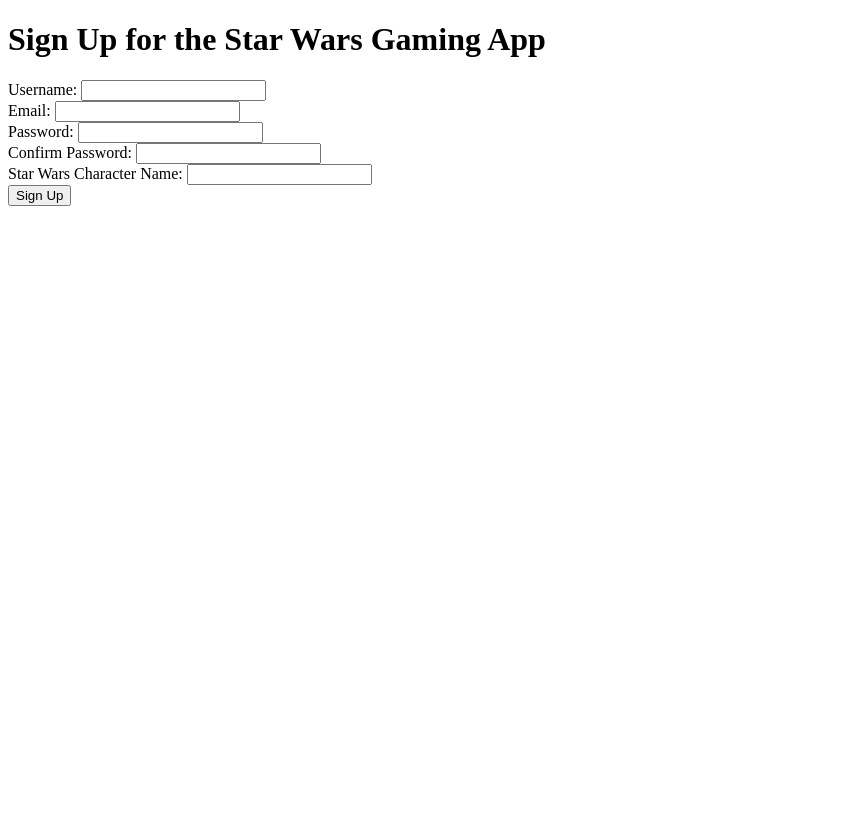
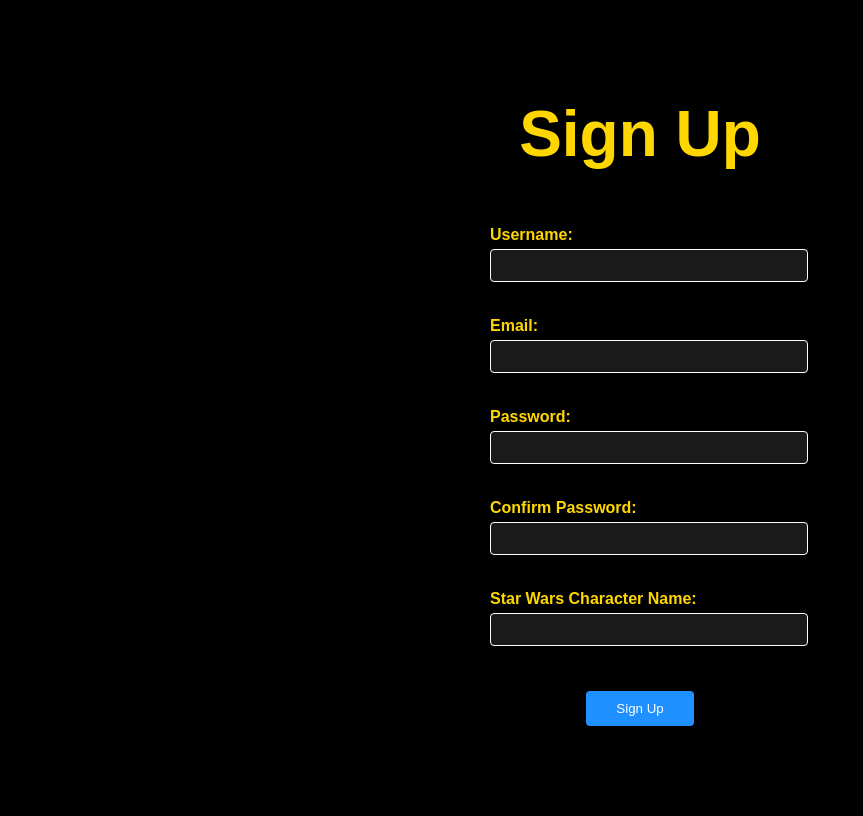
Before and after one commit to UCCS-CS4300-5300/group4-fall2023, a Django app: template myproject/Starwars/templates/signupPage.html in a window 1280 px wide. Shown: the whole page, without its empty margins (0-863 px from the left). Before the commit the page ends 206 px from the top, so only its background shows below. Run offline with Django 3.2, Linux system fonts and the light colour scheme; the template is opened without the code that fills it, so the values that code supplies are empty.

Commit message:
some styles added

```diff
--- a/myproject/Starwars/templates/home.html
+++ b/myproject/Starwars/templates/home.html
@@ -1,6 +1,7 @@
 <!DOCTYPE html>
 <html lang="en">
 <head>
+    <link rel="stylesheet" type="text/css" href="styles.css">
     <meta charset="UTF-8">
     <meta name="viewport" content="width=device-width, initial-scale=1.0">
     <title>Document</title>
--- a/myproject/Starwars/templates/login.html
+++ b/myproject/Starwars/templates/login.html
@@ -2,6 +2,7 @@
 
 <html>
     <head>
+        <link rel="stylesheet" type="text/css" href="styles.css">
         <meta charset="utf-8">
         <meta http-equiv="X-UA-Compatible" content="IE=edge">
         <title></title>
@@ -10,10 +11,10 @@
         <link rel="stylesheet" href="login.css">
     </head>
     <body>
+    <h1>Star Wars</h1>
 
             <form action="success.html">
                 <table>
-                    <caption>Star Wars</caption>
                     <tr>
                         <td><label for="username">User Name : </label></td>
                         <td><input class="blank" type="text" id="username" value="" name="username" placeholder="enter the username"></td>
--- a/myproject/Starwars/templates/signupPage.html
+++ b/myproject/Starwars/templates/signupPage.html
@@ -1,12 +1,13 @@
 <!DOCTYPE html>
 <html lang="en">
 <head>
+    <link rel="stylesheet" type="text/css" href="styles.css">
     <meta charset="UTF-8">
     <meta name="viewport" content="width=device-width, initial-scale=1.0">
     <title>Star Wars Gaming App - Sign Up</title>
 </head>
 <body>
-    <h1>Sign Up for the Star Wars Gaming App</h1>
+    <h1>Sign Up</h1>
     <form action="registration_process.php" method="post">
         <label for="username">Username:</label>
         <input type="text" id="username" name="username" required>
--- /dev/null
+++ b/myproject/Starwars/templates/styles.css
@@ -0,0 +1,157 @@
+.main {
+    display: flex;
+    justify-content: center;
+    align-items: center;
+    height: 100vh;
+}
+
+/* Overall Theme */
+body {
+    background-color: #000;
+    color: #FFF;
+    font-family: 'Arial', sans-serif;
+    /* background-image: url('path_to_starry_background.jpg'); Replace with a starry background */
+    background-size: cover;
+    background-repeat: no-repeat;
+    display: flex;
+    flex-direction: column;
+    align-items: center;
+    justify-content: center;
+    height: 100vh;
+}
+
+h1 {
+    font-size: 4em;
+    color: #FFD700; /* gold color similar to Star Wars opening crawl */
+    text-shadow: 2px 2px 4px rgba(0, 0, 0, 0.5);
+    margin-bottom: 20px;
+}
+
+/* Form & Table Styles */
+form {
+    background-color: rgba(0, 0, 0, 0.7); /* semi-transparent black */
+    padding: 20px;
+    border-radius: 8px;
+    box-shadow: 2px 2px 4px rgba(0, 0, 0, 0.5);
+}
+
+table {
+    width: 100%;
+    border-collapse: collapse;
+    margin-bottom: 20px;
+}
+
+table, th, td {
+    border: 1px solid #FFF;
+}
+
+td {
+    padding: 10px;
+}
+
+label {
+    color: #FFD700; /* gold color */
+    font-weight: bold;
+}
+
+.blank {
+    width: 100%;
+    padding: 8px;
+    border-radius: 4px;
+    border: 1px solid #FFF;
+    background-color: rgba(255, 255, 255, 0.1); /* very light transparent white */
+    color: #FFF;
+}
+
+.blank::placeholder {
+    color: #aaa; /* grayish placeholder text */
+}
+
+.button {
+    width: 100%;
+    padding: 10px;
+    background-color: #1E90FF; /* deep sky blue */
+    border: none;
+    color: #FFF;
+    border-radius: 4px;
+    cursor: pointer;
+    transition: 0.3s;
+    box-shadow: 2px 2px 4px rgba(0, 0, 0, 0.5);
+}
+
+.button:hover {
+    background-color: #4682B4; /* steel blue */
+}
+
+.button:active {
+    position: relative;
+    top: 1px; /* subtle pressed effect */
+}
+
+/* ... other previous styles ... */
+
+/* Adjusting for the new form layout */
+form {
+    display: flex;
+    flex-direction: column;
+    align-items: start;
+    padding: 15px 25px;
+    background-color: rgba(0, 0, 0, 0.7); /* semi-transparent black */
+    border-radius: 8px;
+    width: 300px;
+    box-shadow: 2px 2px 4px rgba(0, 0, 0, 0.5);
+    margin: 20px auto;
+}
+
+label {
+    font-weight: bold;
+    margin-right: 10px;
+    color: #FFD700; /* gold color */
+}
+
+input[type="text"],
+input[type="email"],
+input[type="password"] {
+    width: 100%;
+    padding: 8px;
+    margin: 5px 0;
+    border-radius: 4px;
+    border: 1px solid #FFF;
+    background-color: rgba(255, 255, 255, 0.1); /* very light transparent white */
+    color: #FFF;
+}
+
+input[type="text"]::placeholder,
+input[type="email"]::placeholder,
+input[type="password"]::placeholder {
+    color: #aaa; /* grayish placeholder text */
+}
+
+button[type="submit"] {
+    align-self: center; /* center the button */
+    padding: 10px 30px;
+    background-color: #1E90FF; /* deep sky blue */
+    border: none;
+    color: #FFF;
+    border-radius: 4px;
+    cursor: pointer;
+    margin-top: 10px;
+    transition: 0.3s;
+    box-shadow: 2px 2px 4px rgba(0, 0, 0, 0.5);
+}
+
+button[type="submit"]:hover {
+    background-color: #4682B4; /* steel blue */
+}
+
+button[type="submit"]:active {
+    position: relative;
+    top: 1px; /* subtle pressed effect */
+}
+
+br {
+    content: "";
+    margin: 15px 0;
+    display: block;
+    clear: both;
+}
```
